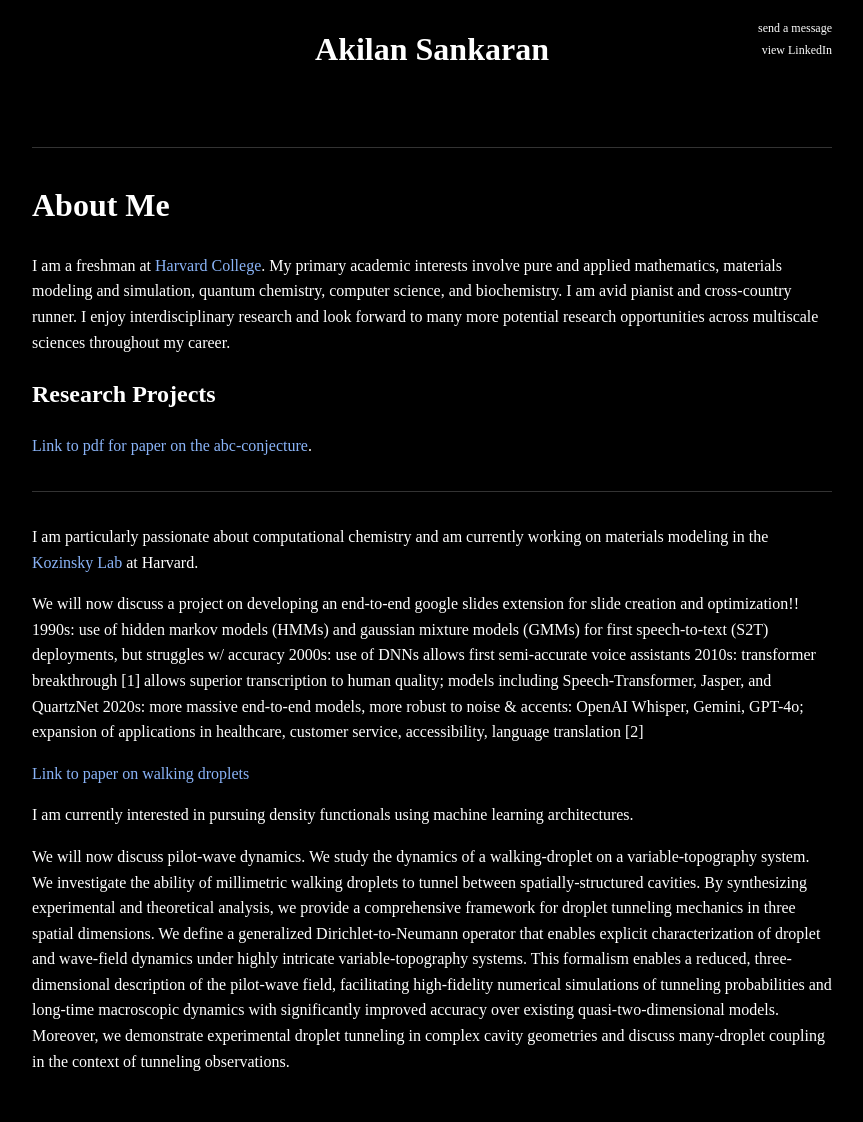
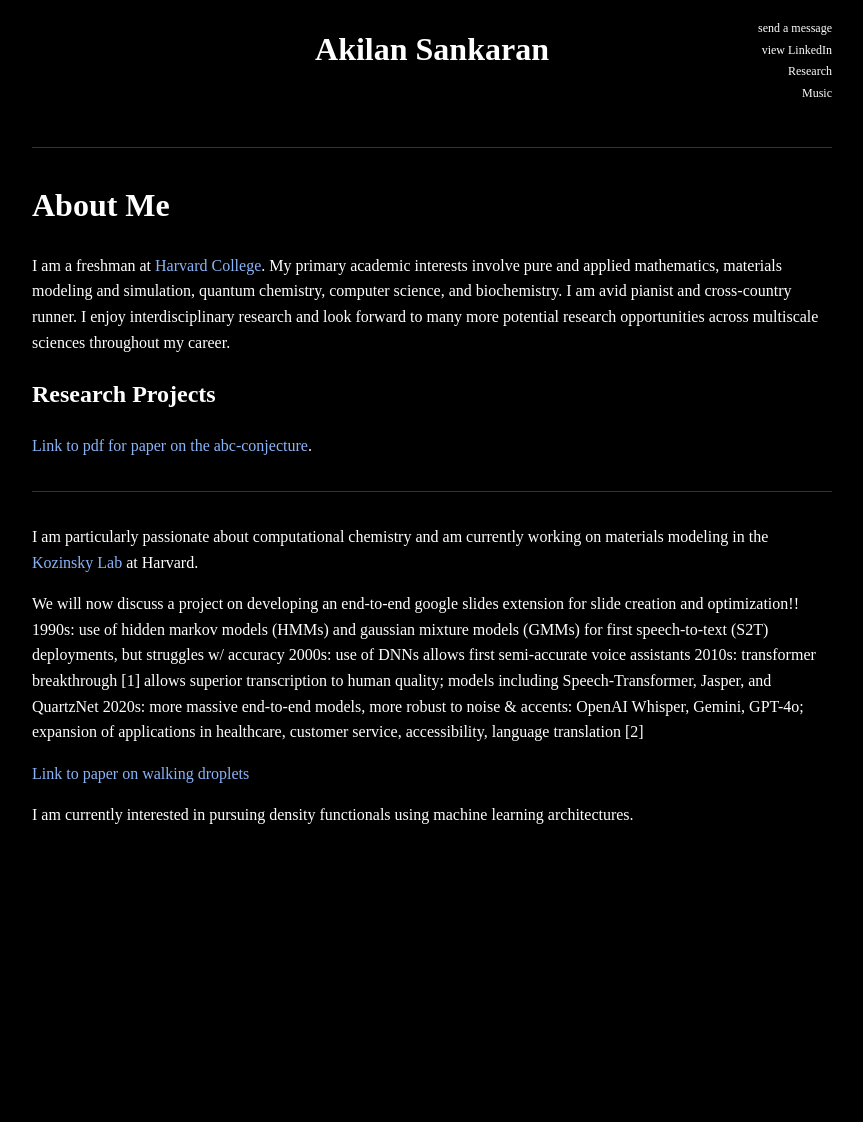
Before and after one commit to akilansankaran/akilansankaran.github.io, a Jekyll site: the page built from index.md, in a window 1280 px wide. Shown: the whole page, without its empty margins (208-1071 px from the left). Built offline with Jekyll 4.4.1, drawn with Linux system fonts in a browser that asks for light colours; after the commit the page ends 900 px from its top, so only the background shows below that.

Commit message:
page subdivisions

```diff
--- a/_layouts/default.html
+++ b/_layouts/default.html
@@ -12,6 +12,8 @@
       <nav class="contact-links">
         <a href="mailto:akilansankaran@college.harvard.edu">send a message</a>
         <a href="https://linkedin.com/in/akilan-sankaran/" target="_blank" rel="noopener noreferrer">view LinkedIn</a>
+        <a href="/research">Research</a>
+        <a href="/music">Music</a>
       </nav>
     </header>
     <main class="container">
--- a/index.md
+++ b/index.md
@@ -25,5 +25,3 @@ We will now discuss a project on developing an end-to-end google slides extensio
 [Link to paper on walking droplets](./sts_paper_final.pdf)
 
 I am currently interested in pursuing density functionals using machine learning architectures.
-
-We will now discuss pilot-wave dynamics. We study the dynamics of a walking-droplet on a variable-topography system. We investigate the ability of millimetric walking droplets to tunnel between spatially-structured cavities. By synthesizing experimental and theoretical analysis, we provide a comprehensive framework for droplet tunneling mechanics in three spatial dimensions. We define a generalized Dirichlet-to-Neumann operator that enables explicit characterization of droplet and wave-field dynamics under highly intricate variable-topography systems. This formalism enables a reduced, three-dimensional description of the pilot-wave field, facilitating high-fidelity numerical simulations of tunneling probabilities and long-time macroscopic dynamics with significantly improved accuracy over existing quasi-two-dimensional models. Moreover, we demonstrate experimental droplet tunneling in complex cavity geometries and discuss many-droplet coupling in the context of tunneling observations.
```
Also changed, not shown: music.md (added, +7 -0 lines), research.md (added, +9 -0 lines).
